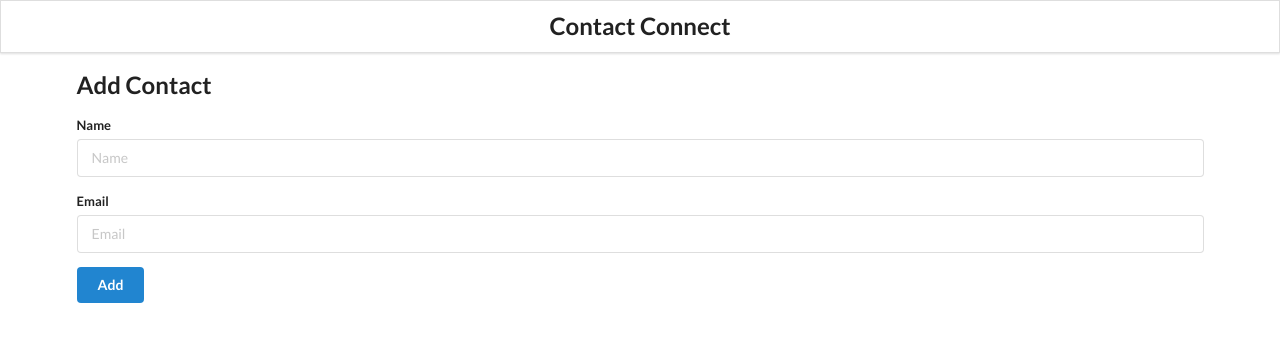
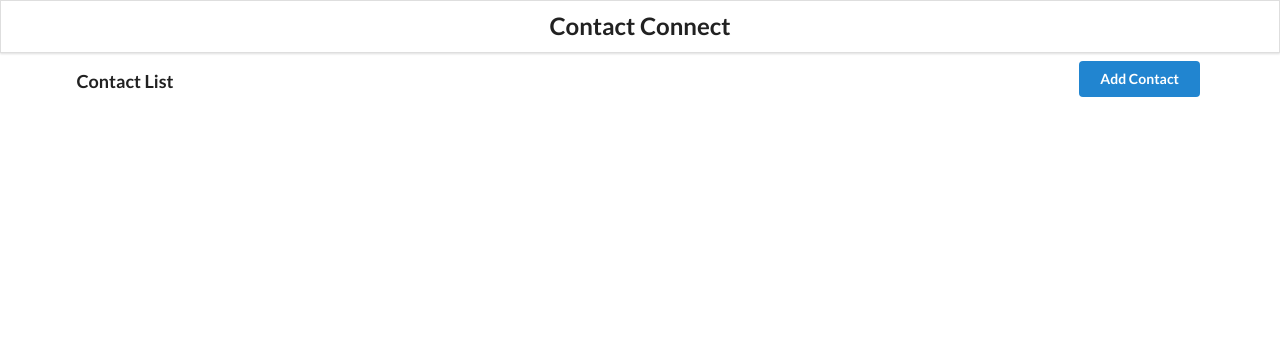
Before and after one commit to PrajilPradeep/contact-connect, a React (Vite) app: page / in a window 1280 px wide. Shown: the top 342 px of the page. Built offline with nearby package versions, Linux system fonts and the light colour scheme.

Commit message:
Implement routing functionality for contactList and addContact

```diff
--- a/package.json
+++ b/package.json
@@ -12,6 +12,7 @@
   "dependencies": {
     "react": "^18.2.0",
     "react-dom": "^18.2.0",
+    "react-router-dom": "^6.11.1",
     "uuidv4": "^6.2.13"
   },
   "devDependencies": {
--- a/src/components/App.jsx
+++ b/src/components/App.jsx
@@ -4,6 +4,7 @@ import Header from "./Header.jsx";
 import AddContact from "./AddContact.jsx";
 import ContactList from "./ContactList.jsx";
 import { v4 as uuidv4 } from "uuid";
+import { BrowserRouter as Router, Route, Routes } from "react-router-dom";
 
 function App() {
   const [contactList, setContactList] = useState([]);
@@ -36,9 +37,25 @@ function App() {
   };
   return (
     <div className="ui container">
-      <Header />
-      <AddContact addContact={addContactHandler} />
-      <ContactList contactList={contactList} deleteContact={deleteContact} />
+      <Router>
+        <Header />
+        <Routes>
+          <Route
+            path="/"
+            exact
+            element={
+              <ContactList
+                contactList={contactList}
+                deleteContact={deleteContact}
+              />
+            }
+          />
+          <Route
+            path="/add"
+            element={<AddContact addContact={addContactHandler} />}
+          />
+        </Routes>
+      </Router>
     </div>
   );
 }
--- a/src/components/ContactList.jsx
+++ b/src/components/ContactList.jsx
@@ -1,4 +1,5 @@
 import ContactCard from "./ContactCard";
+import { Link } from "react-router-dom";
 function ContactList({ contactList, deleteContact }) {
   const renderContactList = contactList.map((contact) => {
     return (
@@ -9,7 +10,18 @@ function ContactList({ contactList, deleteContact }) {
       />
     );
   });
-  return <div className="ui celled list">{renderContactList}</div>;
+  return (
+    <div className="main">
+      <h3>
+        Contact List
+        <Link to="/add">
+          <button className="ui button blue right">Add Contact</button>
+        </Link>
+      </h3>
+
+      <div className="ui celled list">{renderContactList}</div>
+    </div>
+  );
 }
 
 export default ContactList;
--- a/src/styles/App.css
+++ b/src/styles/App.css
@@ -13,3 +13,12 @@ i.icon {
   font-size: 18px;
   color: red;
 }
+
+.item {
+  padding: 15px 0px !important;
+}
+
+.right {
+  float: right;
+  transform: translateY(-25%);
+}
```
Also changed, not shown: 1 other file (tests, documents, lock files or other folders).
